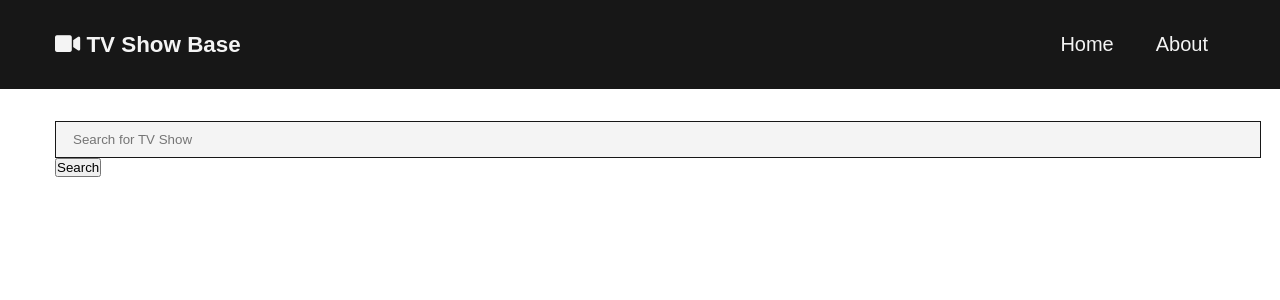
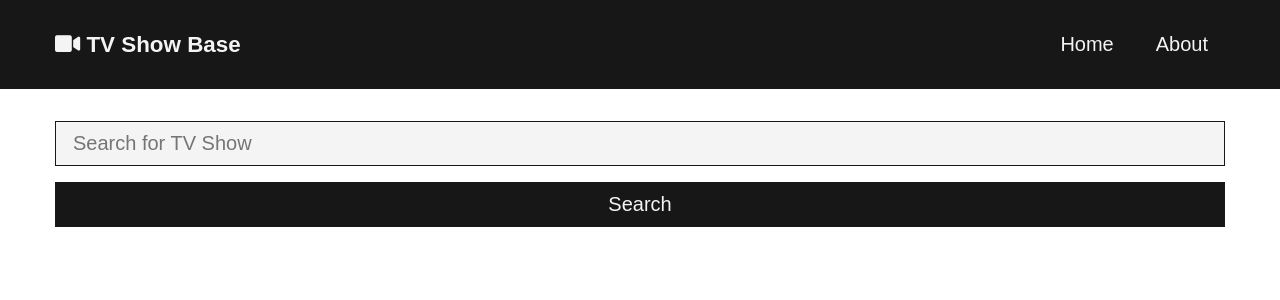
Before and after one commit to Topmewan/tv-base, a React (Create React App) app: page / in a window 1280 px wide. Shown: the top 300 px of the page. Built offline with nearby package versions, Linux system fonts and the light colour scheme.

Commit message:
searchbar done

```diff
--- a/src/index.css
+++ b/src/index.css
@@ -7,15 +7,35 @@
 * {
     margin: 0;
     padding: 0;
+    box-sizing: border-box;
 }
 
 body {
     font-family: Arial,Helvetica,sans-serif;
 }
-
+/* Utils */
 .container {
     max-width: 1170px;
     margin: auto;
+}
+
+.btn {
+    padding: 10px 17px;
+    border: 1px solid var(--dark-color);
+    background: var(--dark-color);
+    color: var(--white-color);
+    margin: 1rem 0;
+    font-size: 20px;
+    cursor: pointer;
+}
+
+.btn:hover {
+    color: var(--second-color);
+}
+
+.btn-block {
+    display: block;
+    width: 100%;
 }
 
 /* Navbar */
@@ -72,4 +92,11 @@ body {
     padding: 10px 17px;
     border: 1px solid var(--dark-color);
     background: var(--white-color);
+    color: var(--dark-color);
+    font-size: 20px;
+    outline-width: 0;
 }
+.searchbar__form > input:focus {
+    border: 1px solid var(--second-color);
+    box-shadow: 0 0 1px 1px rgba(60, 148, 139, 0.5);
+}
```
